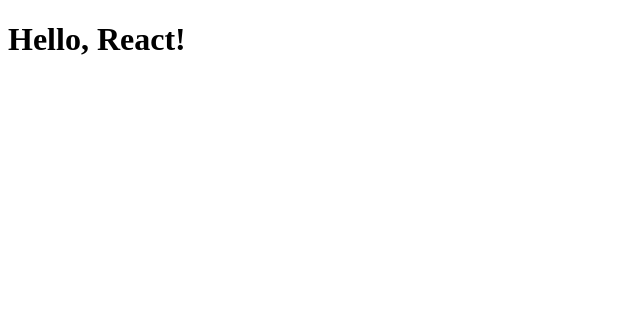
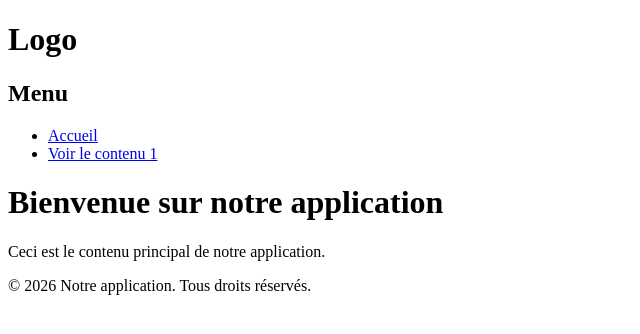
Before and after one commit to theantsadev/app-gouvernance-communale, a React (Vite) app in the folder frontend/: page / in a window 1280 px wide. Shown: the top 334 px of the page, without its empty margins (0-640 px from the left). Built offline with nearby package versions, Linux system fonts and the light colour scheme.

Commit message:
Integration du layout avec conteu dans main.tsx

```diff
--- a/frontend/src/main.tsx
+++ b/frontend/src/main.tsx
@@ -1,13 +1,13 @@
-import { StrictMode} from 'react'
+import { StrictMode } from 'react'
 import { createRoot } from 'react-dom/client'
+import Layout from './components/Layout';
+import Content1 from './pages/Content1';
 
 
 
 function App() {
   return (
-    <div>
-      <h1>Hello, React!</h1>
-    </div>
+    <Layout children={<Content1 />} />
   );
 }
 
```
